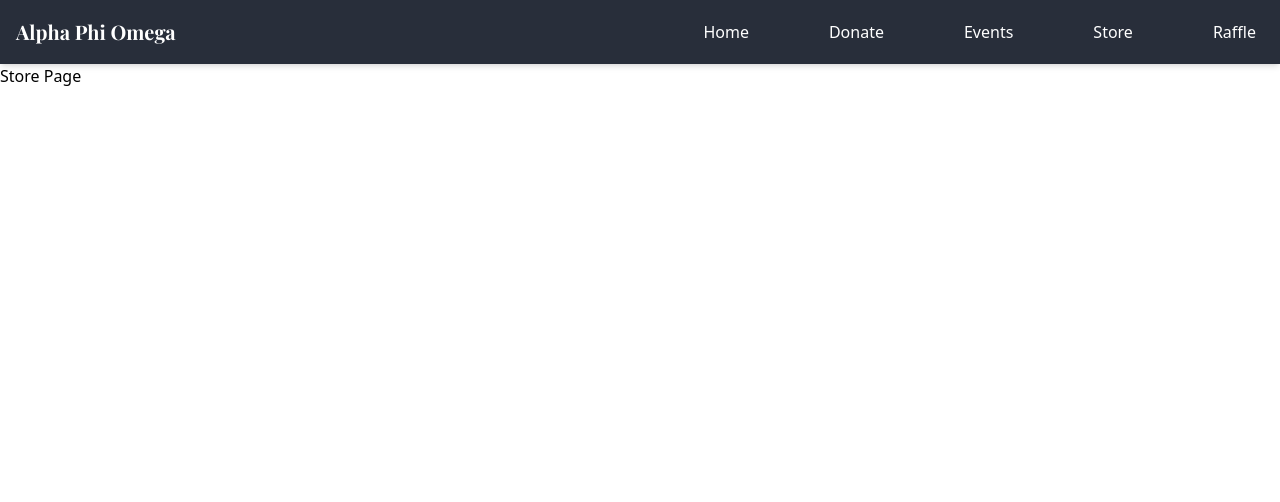
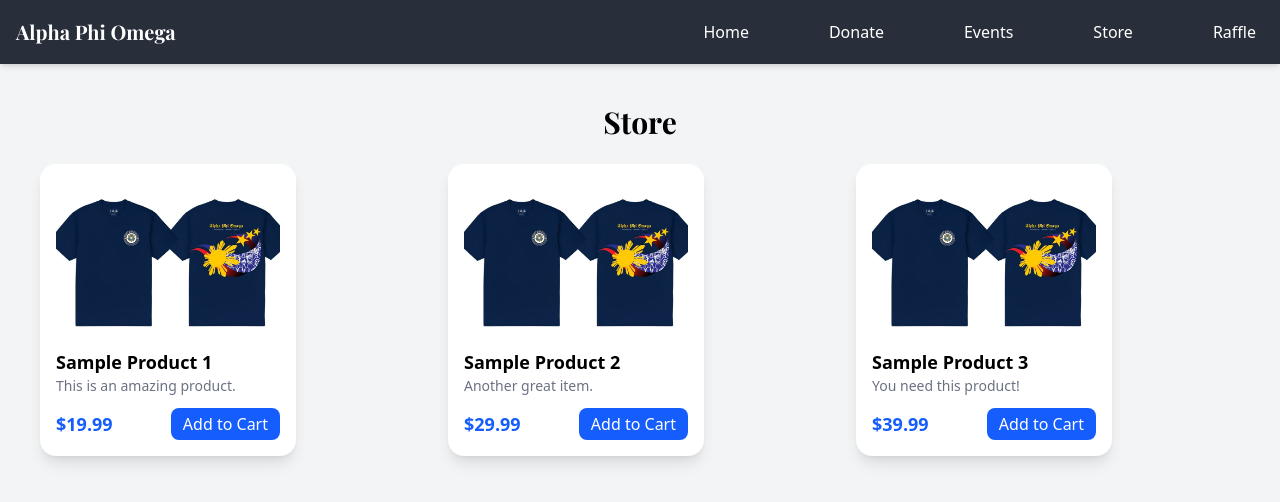
Before and after one commit to migodlcrz/apo-frontend, a React (Vite) app: page /store in a window 1280 px wide. Shown: the top 502 px of the page. Built offline with nearby package versions, Linux system fonts and the light colour scheme.

Commit message:
Add store page

```diff
--- /dev/null
+++ b/src/components/Product.tsx
@@ -0,0 +1,35 @@
+interface ProductProps {
+  image: string;
+  title: string;
+  price: number;
+  description: string;
+}
+
+const Product: React.FC<ProductProps> = ({
+  image,
+  title,
+  price,
+  description,
+}) => {
+  return (
+    <div className="bg-white shadow-lg rounded-2xl p-4 w-64">
+      <img
+        src={image}
+        alt={title}
+        className="w-full h-40 object-cover rounded-lg"
+      />
+      <h2 className="text-lg font-semibold mt-2">{title}</h2>
+      <p className="text-gray-500 text-sm">{description}</p>
+      <div className="flex justify-between items-center mt-3">
+        <span className="text-lg font-bold text-blue-600">
+          ${price.toFixed(2)}
+        </span>
+        <button className="bg-blue-600 text-white px-3 py-1 rounded-lg hover:bg-blue-700">
+          Add to Cart
+        </button>
+      </div>
+    </div>
+  );
+};
+
+export default Product;
--- a/src/pages/StorePage.tsx
+++ b/src/pages/StorePage.tsx
@@ -1,5 +1,37 @@
+import Product from "../components/Product";
+
 const StorePage = () => {
-  return <div>Store Page</div>;
+  const products = [
+    {
+      image: "/sample-product.jpg",
+      title: "Sample Product 1",
+      price: 19.99,
+      description: "This is an amazing product.",
+    },
+    {
+      image: "/sample-product.jpg",
+      title: "Sample Product 2",
+      price: 29.99,
+      description: "Another great item.",
+    },
+    {
+      image: "/sample-product.jpg",
+      title: "Sample Product 3",
+      price: 39.99,
+      description: "You need this product!",
+    },
+  ];
+
+  return (
+    <div className="min-h-screen bg-gray-100 p-10">
+      <h1 className="text-3xl font-bold text-center mb-6">Store</h1>
+      <div className="grid grid-cols-1 sm:grid-cols-2 md:grid-cols-3 gap-6 ">
+        {products.map((product, index) => (
+          <Product key={index} {...product} />
+        ))}
+      </div>
+    </div>
+  );
 };
 
 export default StorePage;
```
Also changed, not shown: public/sample-product.jpg (added).
